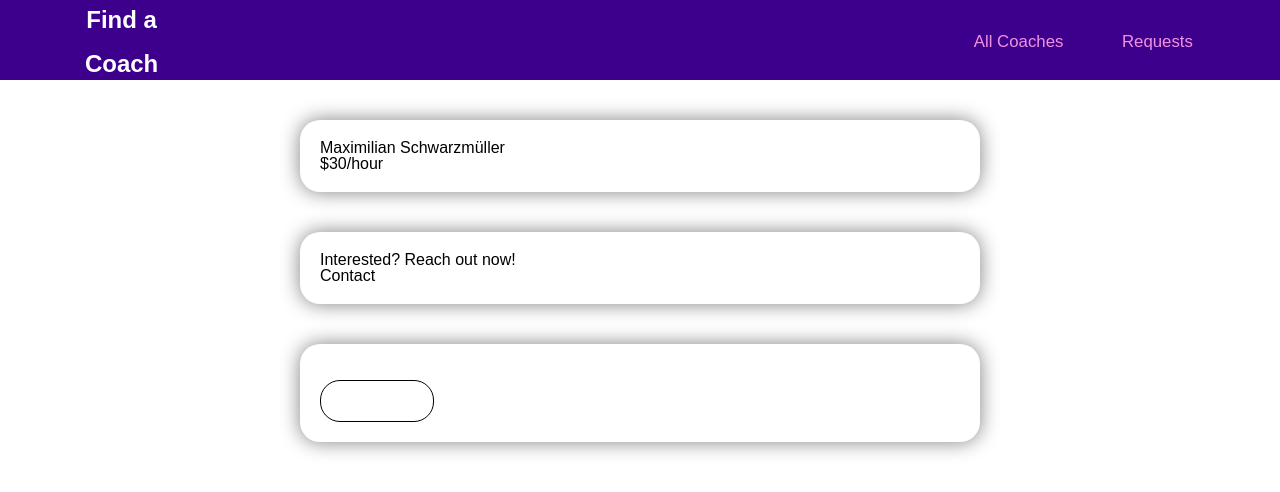
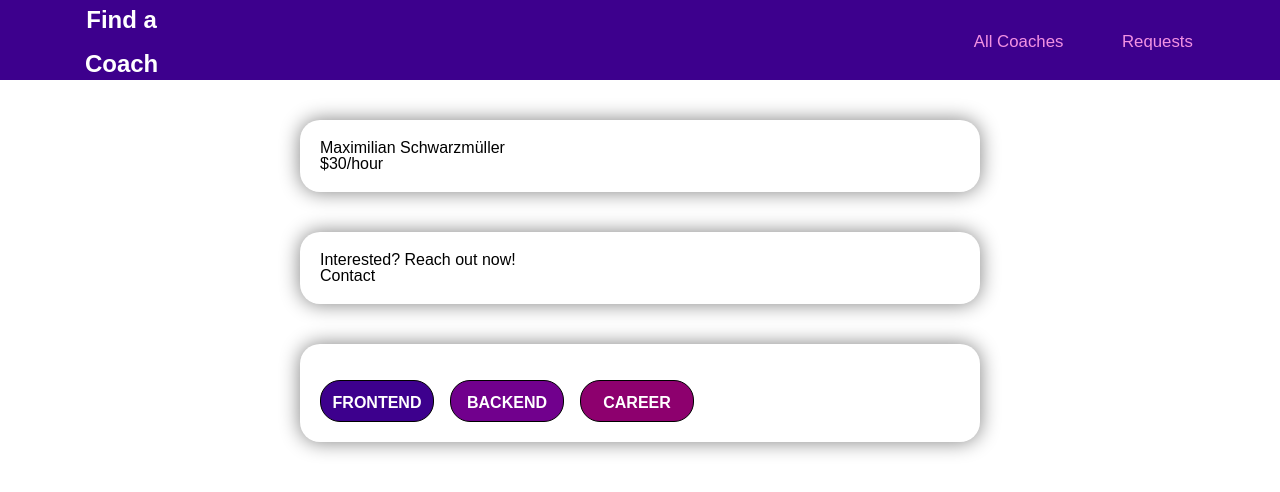
Before and after one commit to mr-ryan12/find_a_coach, a Vue app: page /coaches/1/details in a window 1280 px wide. Shown: the top 492 px of the page. Built offline with nearby package versions, Linux system fonts and the light colour scheme; a web font is replaced by a local one.

Commit message:
Add topics

```diff
--- a/src/components/ViewDetails.vue
+++ b/src/components/ViewDetails.vue
@@ -9,7 +9,13 @@
       <a>Contact</a>
     </base-container>
     <base-container>
-      <base-topic></base-topic>
+      <section class="topics-container">
+        <base-topic
+          v-for="topic in foundCoach.topics"
+          :key="topic"
+          :class="topic"
+        >{{ topic.toUpperCase() }}</base-topic>
+      </section>
     </base-container>
   </section>
 </template>
@@ -45,3 +51,9 @@ export default {
   }
 }
 </script>
+
+<style lang="scss" scoped>
+.topics-container {
+  display: flex;
+}
+</style>
```
